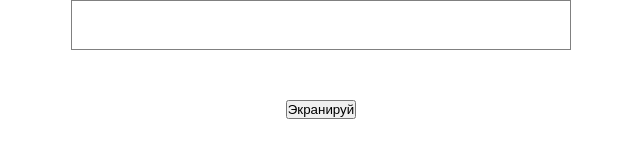
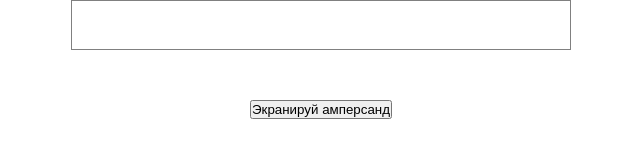
Before and after one commit to giovannixivanelli/ampersand, a plain HTML site: page index.html in a window 1280 px wide. Shown: the top 166 px of the page, without its empty margins (319-959 px from the left). Drawn offline with Linux system fonts and the light colour scheme.

Commit message:
one change made

```diff
--- a/index.html
+++ b/index.html
@@ -14,7 +14,7 @@
         <div class="input--content">
             <input type="text" class="input">
         </div>
-        <button class="button">Экранируй</button>
+        <button class="button">Экранируй амперсанд</button>
         <textarea class="output" readonly></textarea>
     </div>
     <script src="script.js"></script>
```
